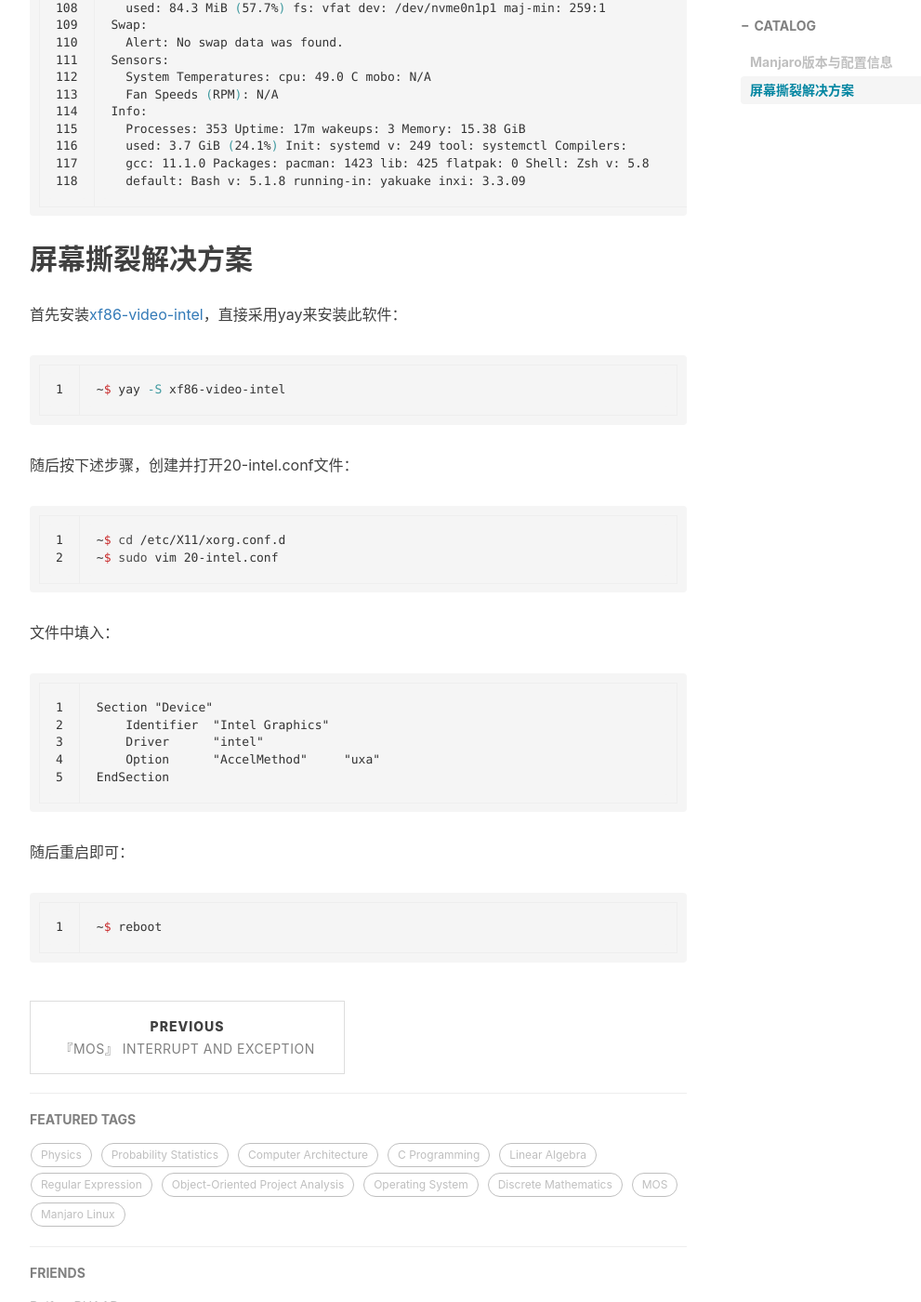
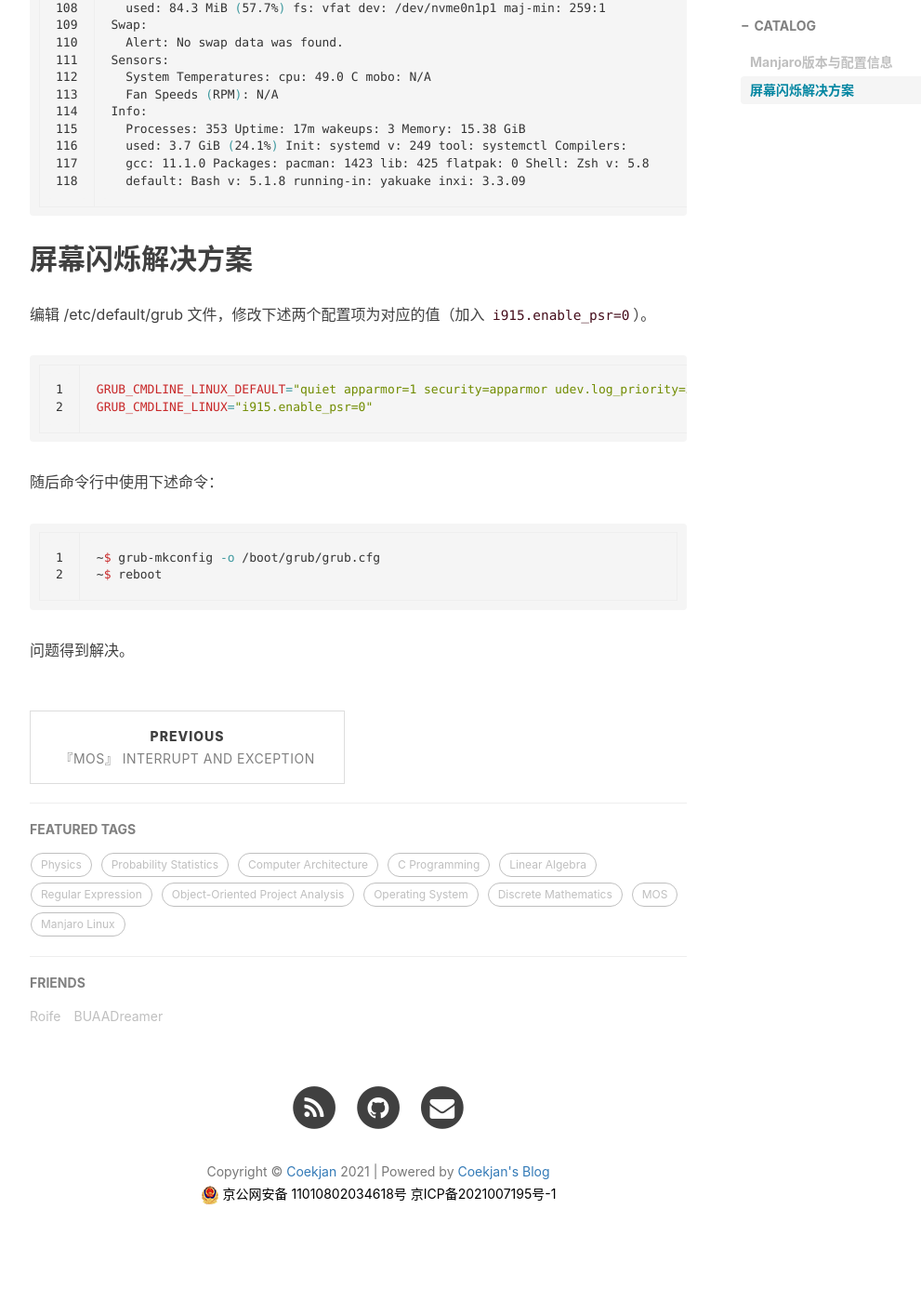
Before and after one commit to Coekjan/coekjan.github.io, a Jekyll site: the page built from _posts/Manjaro-Linux/2021-12-4-Fix-Screen-Flickering-On-Dell-Inspiron-16-Plus.md, in a window 1280 px wide and 1400 px high, scrolled down 2850 px. Shown: the whole window at 93% size, without its empty margins (233-1224 px from the left). Built offline with Jekyll 4.4.1, drawn with Linux system fonts in a browser that asks for light colours; nearby versions of some CDN libraries; comment, search, counter and statistics services are not loaded; some of the changed text lies outside the part shown.

Commit message:
Update Fix-Flickering

````diff
--- a/_posts/Manjaro-Linux/2021-11-26-Fix-Manjaro-Screen-Tearing-On-Dell-Inspiron-16-Plus.md
+++ b/_posts/Manjaro-Linux/2021-12-4-Fix-Screen-Flickering-On-Dell-Inspiron-16-Plus.md
@@ -1,8 +1,8 @@
 ---
 layout:     post
-title:      『Manjaro Linux』 Fix Manjaro Screen Tearing On Dell Inspiron 16 Plus
-subtitle:   『Manjaro Linux』 在戴尔灵越16Plus上修复Manjaro的屏幕撕裂
-date:       2021-11-26
+title:      『Manjaro Linux』 Fix Screen Flickering On Dell Inspiron 16 Plus
+subtitle:   『Manjaro Linux』 在戴尔灵越16Plus上修复Manjaro的屏幕闪烁
+date:       2021-12-4
 author:     Coekjan
 header-img: img/post-bg-MJ.jpg
 catalog:    true
@@ -11,7 +11,7 @@ tags:
     - Manjaro Linux
 ---
 
-本文记录笔者在戴尔灵越16Plus上解决Manjaro屏幕撕裂的方法。
+本文记录笔者在戴尔灵越 16Plus 上解决 Manjaro 屏幕闪烁的方法。
 
 ## Manjaro版本与配置信息
 
@@ -136,33 +136,20 @@ Info:
   default: Bash v: 5.1.8 running-in: yakuake inxi: 3.3.09
 ```
 
-## 屏幕撕裂解决方案
+## 屏幕闪烁解决方案
 
-首先安装[xf86-video-intel](https://archlinux.org/packages/?name=xf86-video-intel)，直接采用yay来安装此软件：
+编辑 /etc/default/grub 文件，修改下述两个配置项为对应的值（加入 `i915.enable_psr=0`）。
 
 ```shell
-~$ yay -S xf86-video-intel
+GRUB_CMDLINE_LINUX_DEFAULT="quiet apparmor=1 security=apparmor udev.log_priority=3 i915.enable_psr=0"
+GRUB_CMDLINE_LINUX="i915.enable_psr=0"
 ```
 
-随后按下述步骤，创建并打开20-intel.conf文件：
+随后命令行中使用下述命令：
 
 ```shell
-~$ cd /etc/X11/xorg.conf.d
-~$ sudo vim 20-intel.conf
+~$ grub-mkconfig -o /boot/grub/grub.cfg
+~$ reboot
 ```
 
-文件中填入：
-
-```plaintext
-Section "Device"
-    Identifier  "Intel Graphics"
-    Driver      "intel"
-    Option      "AccelMethod"     "uxa"
-EndSection
-```
-
-随后重启即可：
-
-```shell
-~$ reboot
-```
+问题得到解决。
````
